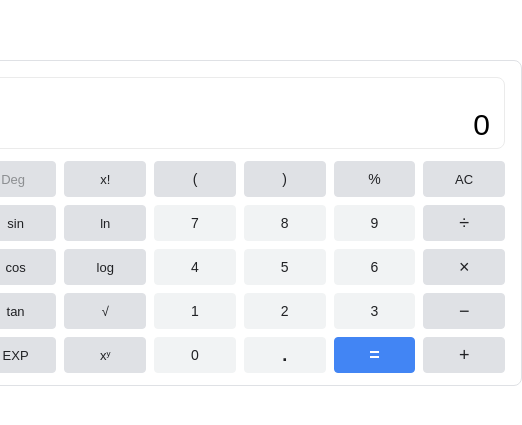
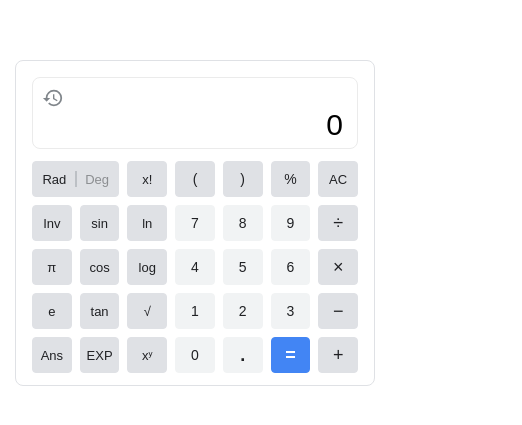
Before and after one commit to bitkanpeki/google-calculator-clone, a React (Create React App) app: page / in a window 390 px wide. Shown: the part 199-624 px from the top of the page, 522 px wide, since content can reach past the window. Built offline with nearby package versions, Linux system fonts and the light colour scheme.

Commit message:
Remove old files

```diff
--- a/src/App.css
+++ b/src/App.css
@@ -4,6 +4,18 @@
   min-height: 300px;
   border: 1px solid #dfe1e5;
   border-radius: 8px;
+}
+
+@media screen and (max-width: 660px) {
+  .app {
+    width: 360px;
+  }
+}
+
+@media screen and (max-width: 359px) {
+  .app {
+    width: 320px;
+  }
 }
 
 .app:hover .screen {
--- a/src/Display.js
+++ b/src/Display.js
@@ -81,8 +81,10 @@ const nest = (arr) => {
         )
           break
 
-        base.push(newNestedArray.pop())
+        base.unshift(newNestedArray.pop())
       }
+
+      console.log(base)
 
       let exponentEnd = arr.length
       let openedParentheses = 0
@@ -155,6 +157,8 @@ const nest = (arr) => {
         newNestedArray = [...newNestedArray, ...base, recurseExponent]
 
       if (exponent[0]?.type !== EmptyExponent) index += exponent.length
+
+      base = []
     } else newNestedArray.push(arr[index])
   }
 
```
